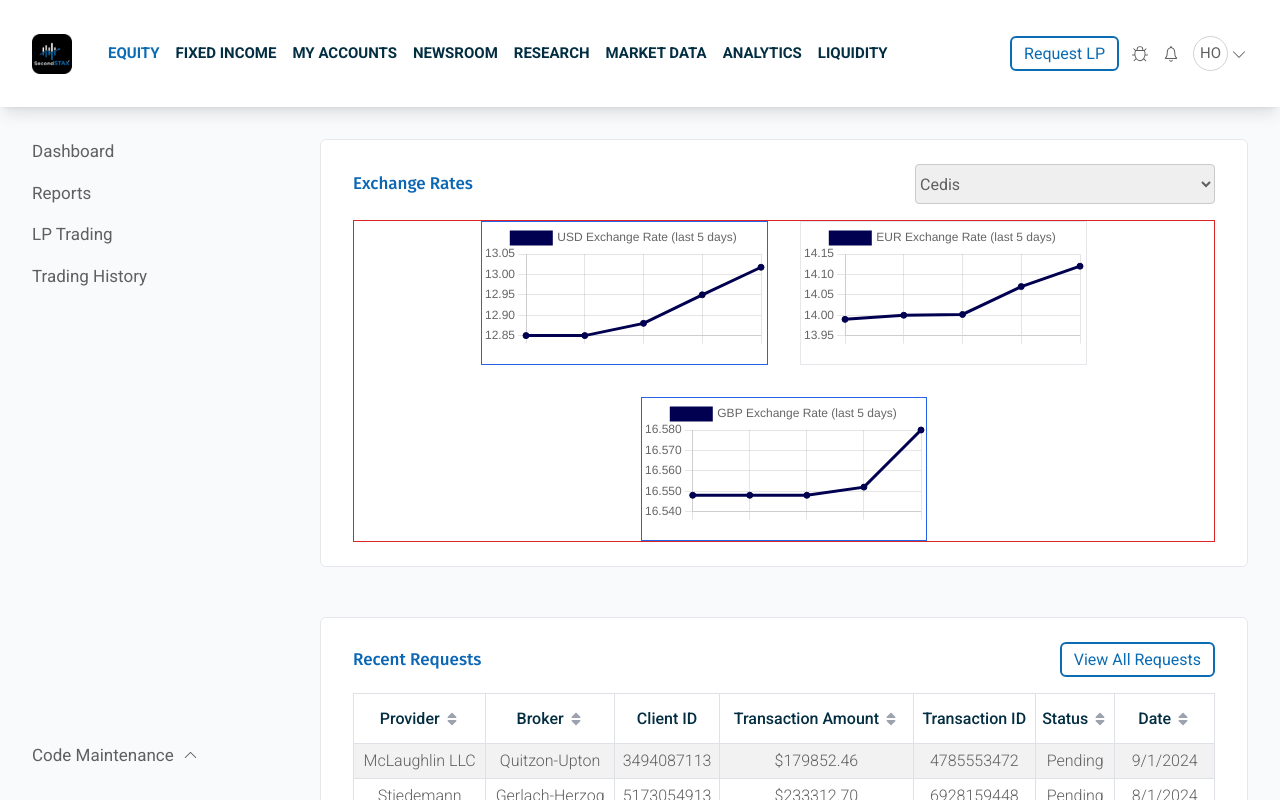
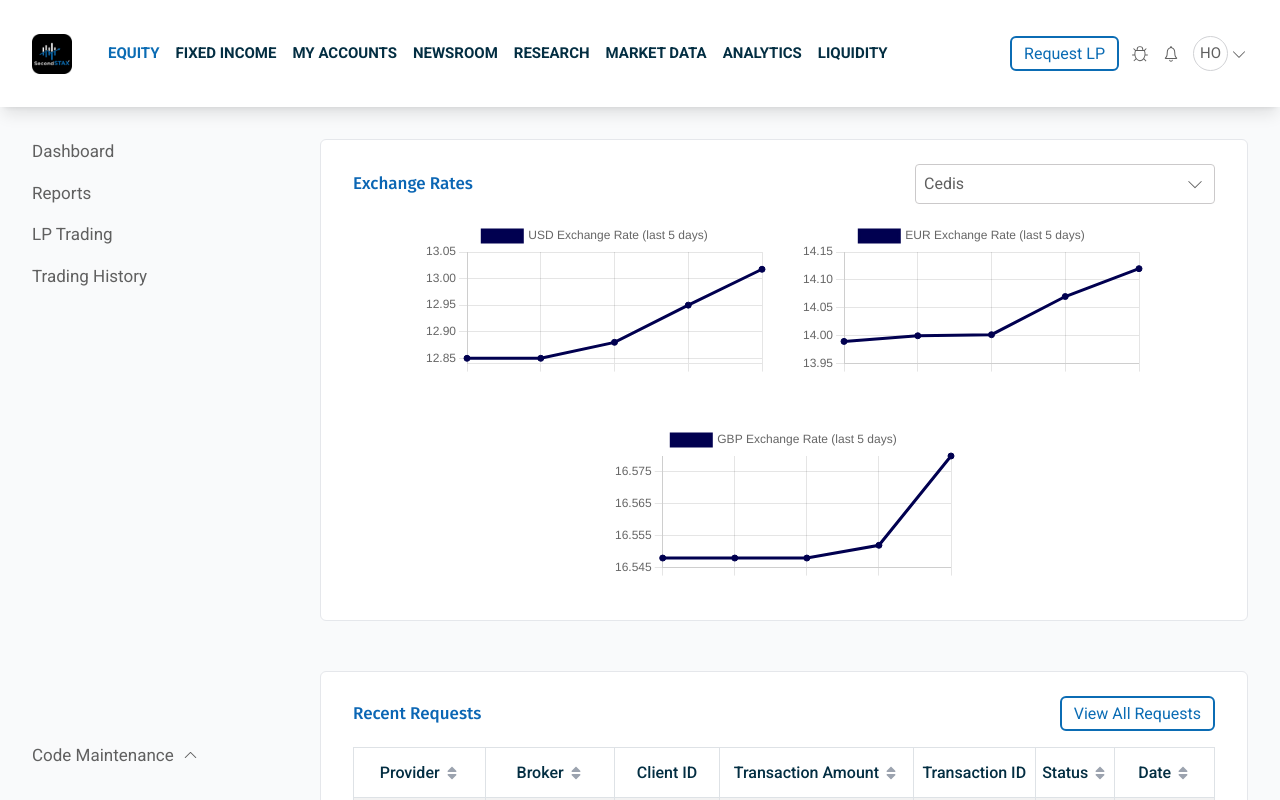
Before and after one commit to newhoteng/ssx, a React (Create React App) app: page / in a window 1280 px wide. Shown: the top 800 px of the page. Built offline with nearby package versions, Linux system fonts and the light colour scheme.

Commit message:
Update select dropdown styling

```diff
--- a/src/index.css
+++ b/src/index.css
@@ -8,17 +8,10 @@
 
 @layer base {
   body {
-    /* font-family: 'Open Sans', sans-serif; */
     font-family: 'Roboto', sans-serif;
-    /* background-color: red; */
     background-color: #f9fafb;
-    /* color: #374151; */
-    /* color: #032E42; */
     color: #606060;
     position: relative;
-    /* #032E42 */
-    /* #032e42 */
-    /* #272e71 */
   }
 
   input {
@@ -39,4 +32,32 @@
   tbody tr:nth-child(odd) {
     background-color: #f2f2f2;
   }
+
+  .selectBox {
+    appearance: none;
+    border: none;
+    border: 1px solid #fff;
+    border-radius: 25px;
+    padding: 0 30px 0 15px;
+    width: 100%;
+    color: #fff;
+    background-color: transparent;
+    z-index: 1;
+  }
+
+
+    .arrowIcon {
+      height: 100%;
+      position: absolute;
+      right: 15px;
+    }
+
+
+  .selectContainer {
+    display: flex;
+    justify-content: center;
+    position: relative;
+    width: 150px;
+    height: 50px;
+  }
 }
--- a/src/pages/Equity/ExchangeRates.js
+++ b/src/pages/Equity/ExchangeRates.js
@@ -1,11 +1,13 @@
 import React from 'react';
 import { Chart as ChartJS} from "chart.js/auto";
 import { Line } from "react-chartjs-2";
+import { PiCaretDownLight } from 'react-icons/pi';
 import { FaCediSign } from "react-icons/fa6";
 
 import cediDollar from "../../data/CediDollar.json";
 import cediEuro from "../../data/CediEuro.json";
 import cediPounds from "../../data/CediPound.json";
+
 
 const ExchangeRates = () => {
   return (
@@ -13,16 +15,19 @@ const ExchangeRates = () => {
           <div className="flex sm:flex-row flex-col items-center gap-4 sm:justify-between">
             <h2 className="font-medium font-['Fira_Sans'] text-[17px] text-[#0B66B4]">Exchange Rates</h2>
             <form>
-              <select name="currency" className="rounded border-[0.5px] border-deepgrey w-[300px] h-[40px] outline-none">
-                <option value="cedis">Cedis</option>
-                <option value="naira">Naira</option>
-                <option value="shilling">Shilling</option>
-                <option value="rand">Rand</option>
-              </select>
+              <div className="relative">
+                <select name="currency" className="bg-transparent relative appearance-none px-2 rounded border-[0.5px] border-deepgrey w-[300px] h-[40px] z-10 outline-none">
+                  <option value="cedis">Cedis</option>
+                  <option value="naira">Naira</option>
+                  <option value="shilling">Shilling</option>
+                  <option value="rand">Rand</option>
+                </select>
+                <PiCaretDownLight className="rounded h-[40px] w-[40px] p-[10px] absolute right-0 top-0" />
+              </div>
             </form>
           </div>
-          <div className="border border-red-600 flex flex-wrap justify-center items-center gap-8">
-            <div className="border border-blue-600 w-1/3">
+          <div className="max-xl:flex-col flex flex-wrap justify-center items-center gap-8">
+            <div className="max-xl:w-3/4 w-2/5">
               <Line data={{
                 labels: cediDollar.map((data) => data.label),
                 datasets: [
@@ -43,7 +48,7 @@ const ExchangeRates = () => {
               }}
                />
             </div>
-            <div className="border borde-blue-600 w-1/3">
+            <div className="max-xl:w-3/4 w-2/5">
               <Line data={{
                 labels: cediEuro.map((data) => data.label),
                 datasets: [
@@ -64,7 +69,7 @@ const ExchangeRates = () => {
               }}
                />
             </div>
-            <div className="border border-blue-600 w-1/3">
+            <div className="max-xl:w-3/4 w-2/5">
               <Line data={{
                 labels: cediPounds.map((data) => data.label),
                 datasets: [
```
Also changed, not shown: src/components/MobileHeader.js (+0 -9 lines).
